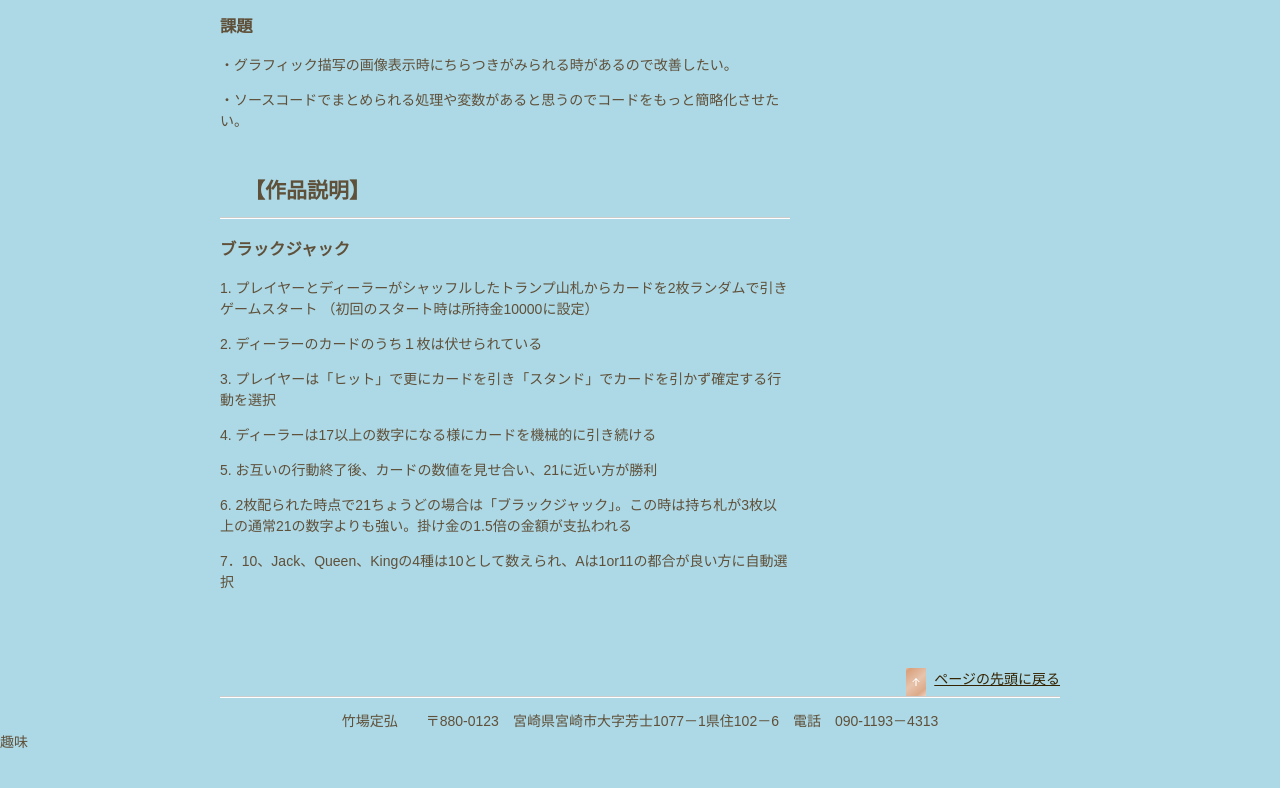
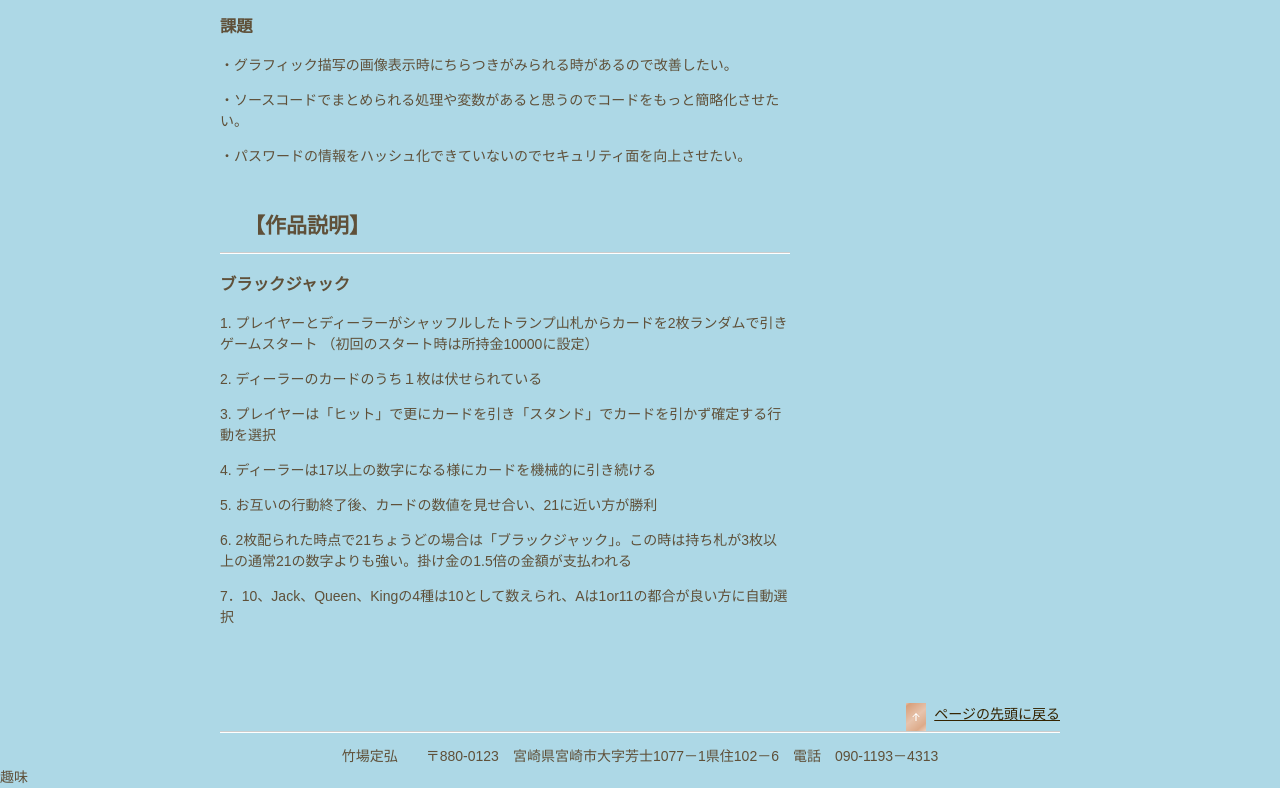
Before and after one commit to takezo427/portfolio, a plain HTML site: page index.html in a window 1280 px wide. Shown: the part 1827-2615 px from the top of the page. Before the commit the page ends 2580 px from the top, so only its background shows below. Drawn offline with Linux system fonts and the light colour scheme.

Commit message:
Update index.html

```diff
--- a/index.html
+++ b/index.html
@@ -69,6 +69,7 @@
 			<h3>課題</h3>
 			<p>・グラフィック描写の画像表示時にちらつきがみられる時があるので改善したい。</p>
 			<p>・ソースコードでまとめられる処理や変数があると思うのでコードをもっと簡略化させたい。</p>
+			<p>・パスワードの情報をハッシュ化できていないのでセキュリティ面を向上させたい。</p>
 		</section>
 		<section class="concept_box">
 			<h2 id="detail">【作品説明】</h2>
```
